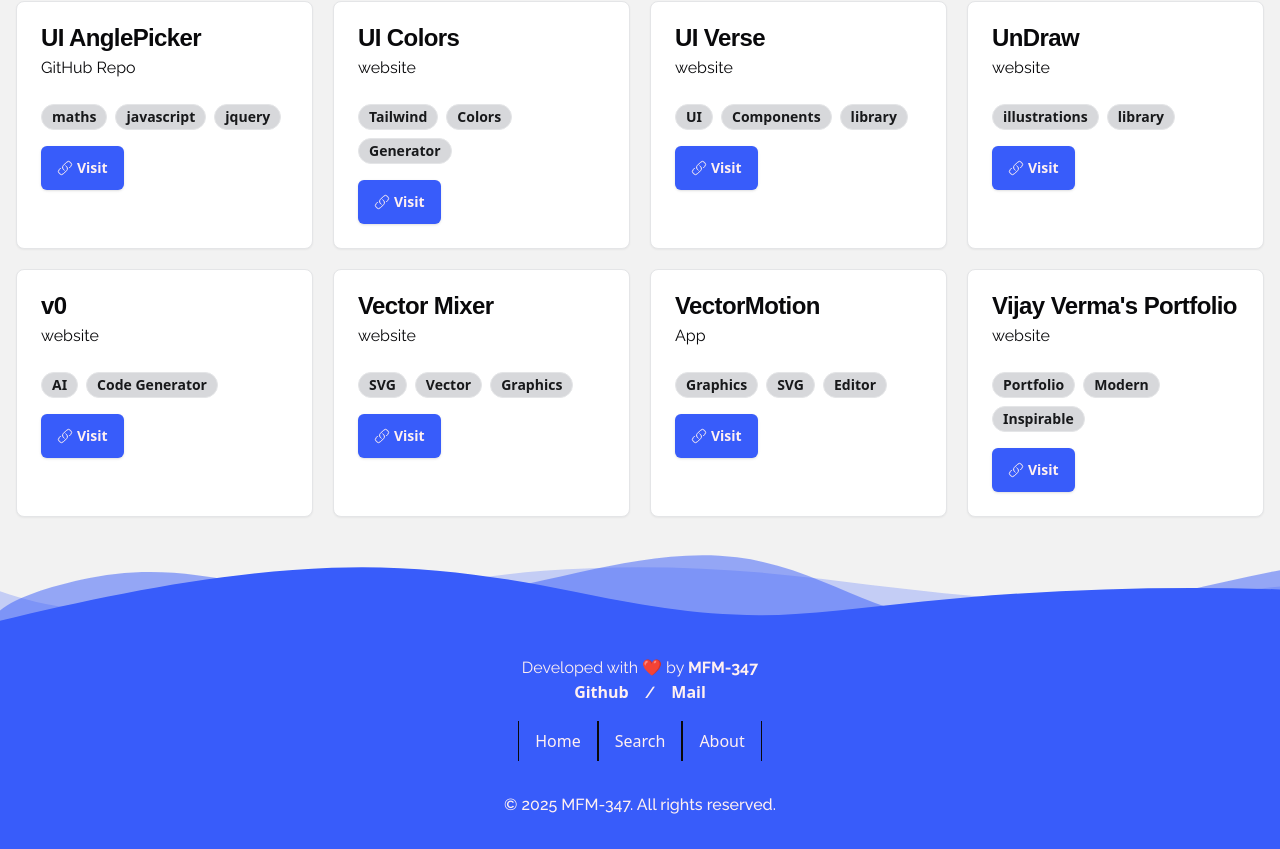
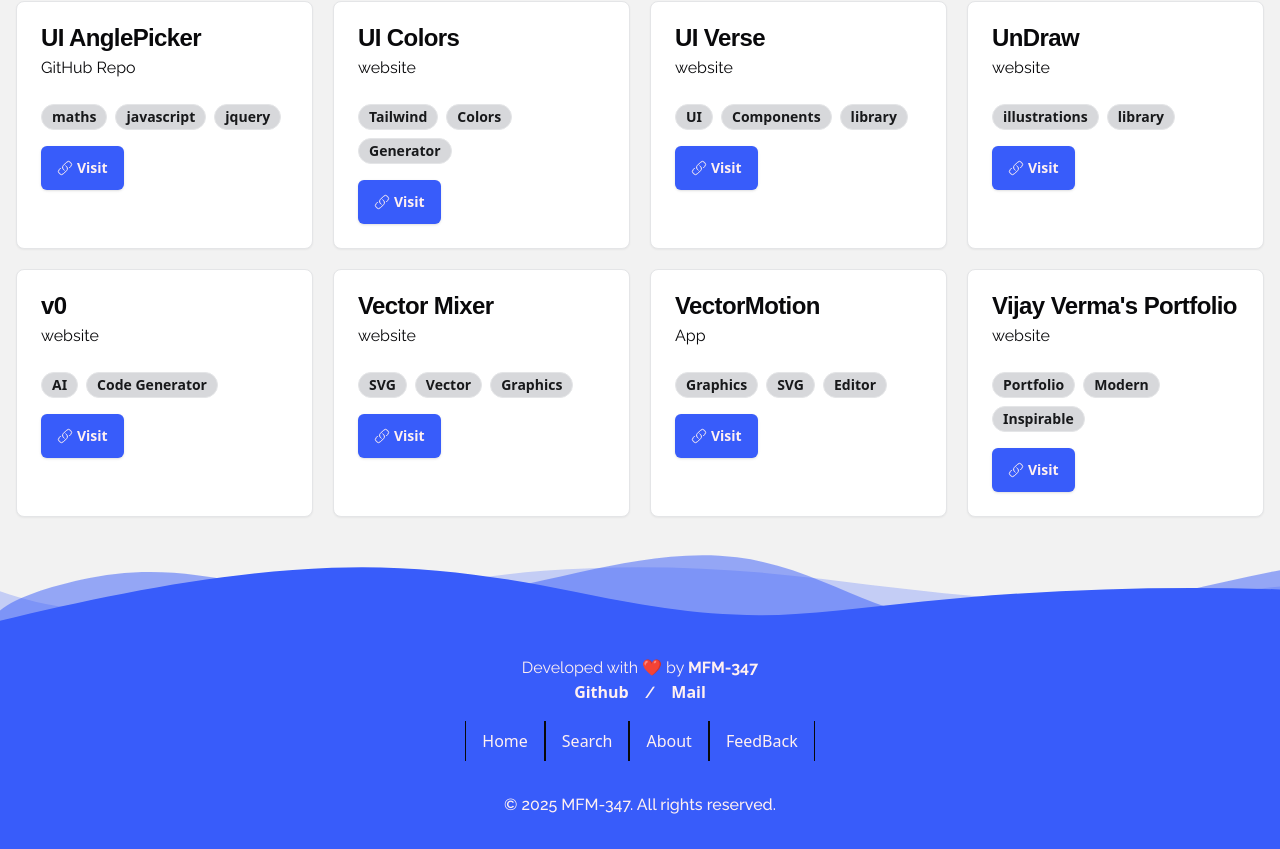
Before and after one commit to MFM-347/Awesome, a Vue app: page / in a window 1280 px wide. Shown: the part 4612-5461 px from the top of the page. Built offline with nearby package versions, Linux system fonts and the light colour scheme; a web font is replaced by a local one.

Commit message:
Add feedback opt

```diff
--- a/src/components/vFoot.vue
+++ b/src/components/vFoot.vue
@@ -35,6 +35,7 @@
         <RouterLink class="lnk" to="/home">Home</RouterLink>
         <RouterLink class="lnk" to="/search">Search</RouterLink>
         <RouterLink class="lnk" to="/about">About</RouterLink>
+        <a class="lnk" href="https://forms.gle/JkA61GeCGHEBsToy5" target="_blank">FeedBack</a>
       </nav>
     </div>
     <div class="mt-8">
```
